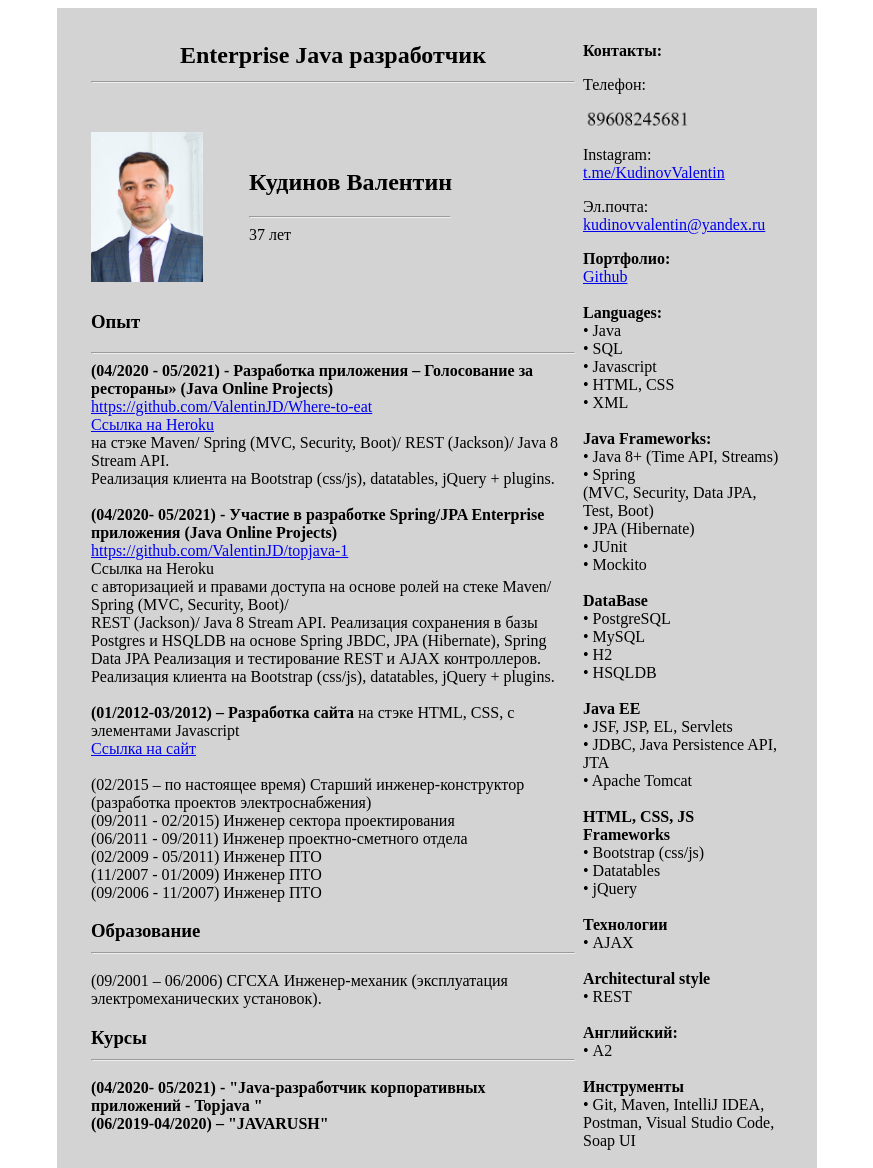
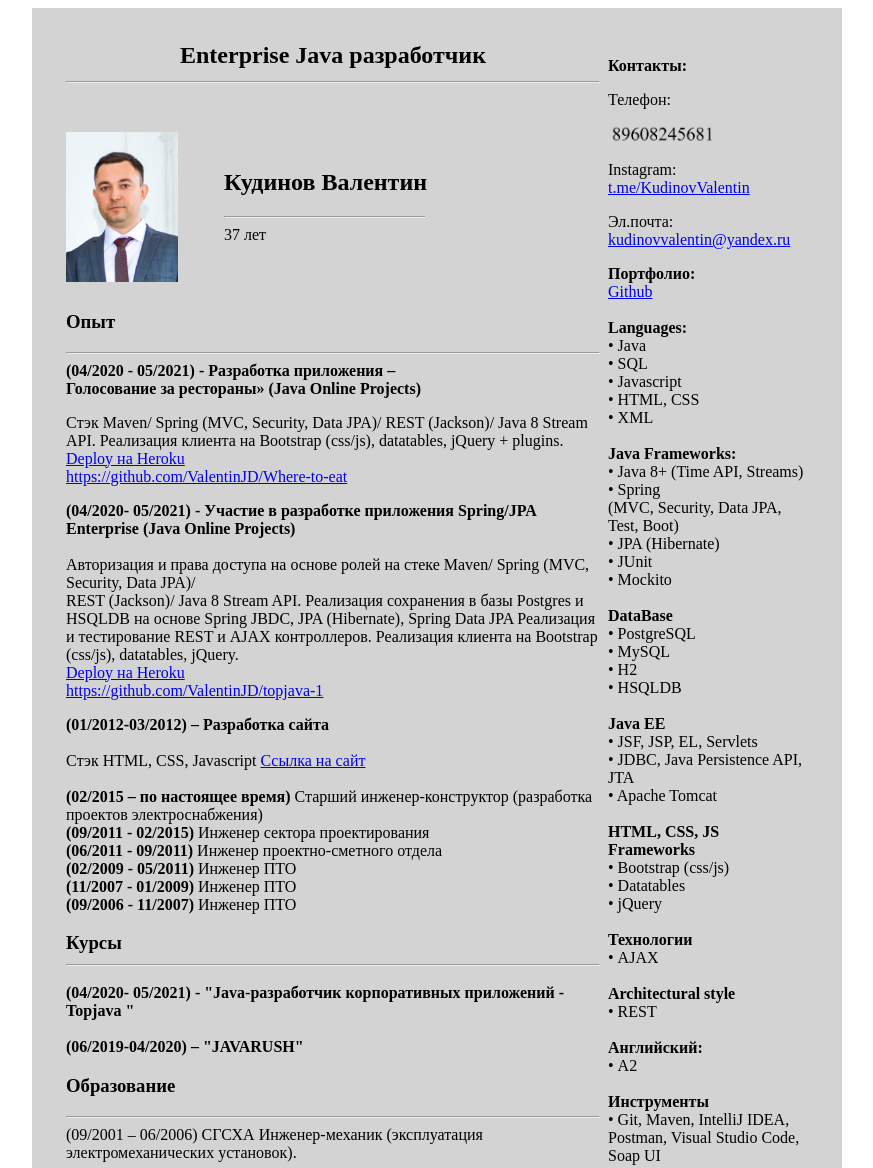
Before and after one commit to ValentinJD/ValentinJD.github.io, a plain HTML site: page index.html in a window 1280 px wide. Shown: the whole page, without its empty margins (203-1076 px from the left). Drawn offline with Linux system fonts and the light colour scheme.

Commit message:
Add files via upload

```diff
--- a/index.html
+++ b/index.html
@@ -91,45 +91,51 @@
                 <hr>
 
 
-                <b>(04/2020 - 05/2021) - Разработка приложения – Голосование за рестораны» (Java Online
-                    Projects)</b><br>
-                <a href="https://github.com/ValentinJD/Where-to-eat">https://github.com/ValentinJD/Where-to-eat</a><br>
-                <a href="http://wheretoeat-2021.herokuapp.com/">Ссылка на Heroku</a><br>
-                на стэке Maven/ Spring (MVC, Security, Boot)/ REST (Jackson)/ Java 8 Stream API.<br>
-                Реализация клиента на Bootstrap (css/js), datatables, jQuery + plugins.
-                <br> <br>
-                <b>(04/2020- 05/2021) - Участие в разработке Spring/JPA Enterprise приложения (Java Online Projects)</b>
-                <a href="https://github.com/ValentinJD/topjava-1">https://github.com/ValentinJD/topjava-1</a><br
-                <a href="http://topjava-2021.herokuapp.com/">Ссылка на Heroku</a><br>
-                c авторизацией и правами доступа на основе ролей на стеке Maven/ Spring (MVC, Security, Boot)/ <br>
+                <b>(04/2020 - 05/2021) - Разработка приложения – <br>Голосование за рестораны» (Java Online
+                    Projects)</b>
+                <p>Cтэк Maven/ Spring (MVC, Security, Data JPA)/ REST (Jackson)/ Java 8 Stream
+                    API. Реализация клиента на Bootstrap (css/js), datatables, jQuery + plugins.
+
+                    <br><a href="http://wheretoeat-2021.herokuapp.com/">Deploy на Heroku</a><br>
+                    <a href="https://github.com/ValentinJD/Where-to-eat">https://github.com/ValentinJD/Where-to-eat</a>
+                </p>
+
+                <b><p>(04/2020- 05/2021) - Участие в разработке приложения Spring/JPA Enterprise (Java Online Projects)
+                </b><br><br>
+                Авторизация и права доступа на основе ролей на стеке Maven/ Spring (MVC, Security, Data JPA)/ <br>
                 REST (Jackson)/ Java 8 Stream API. Реализация сохранения в базы Postgres и HSQLDB на основе Spring JBDC,
                 JPA (Hibernate), Spring Data JPA Реализация и тестирование REST и AJAX контроллеров. Реализация клиента
-                на Bootstrap (css/js), datatables, jQuery + plugins.<br>
-                <br>
+                на Bootstrap (css/js), datatables, jQuery.<br>
+                <a href="http://topjava-2021.herokuapp.com">Deploy на Heroku</a><br>
+                <a href="https://github.com/ValentinJD/topjava-1">https://github.com/ValentinJD/topjava-1</a>
+                </p>
 
-                <b>(01/2012-03/2012) – Разработка сайта</b> на стэке
-                HTML, CSS, с элементами Javascript<br>
+                <b>(01/2012-03/2012) – Разработка сайта</b>
+                <br><br>Cтэк HTML, CSS, Javascript
                 <a href="http://moysait1984.narod.ru">Ссылка на сайт</a> <br>
                 <br>
-                (02/2015 – по настоящее время) Старший инженер-конструктор (разработка проектов электроснабжения)<br>
-                (09/2011 - 02/2015) Инженер сектора проектирования<br>
-                (06/2011 - 09/2011) Инженер проектно-сметного отдела<br>
-                (02/2009 - 05/2011) Инженер ПТО<br>
-                (11/2007 - 01/2009) Инженер ПТО<br>
-                (09/2006 - 11/2007) Инженер ПТО<br>
+                <b>(02/2015 – по настоящее время)</b> Старший инженер-конструктор (разработка проектов электроснабжения)<br>
+                <b>(09/2011 - 02/2015)</b> Инженер сектора проектирования<br>
+                <b>(06/2011 - 09/2011)</b> Инженер проектно-сметного отдела<br>
+                <b>(02/2009 - 05/2011)</b> Инженер ПТО<br>
+                <b>(11/2007 - 01/2009)</b> Инженер ПТО<br>
+                <b>(09/2006 - 11/2007)</b> Инженер ПТО<br>
 
-                <h3>Образование<br>
-                    <hr>
-                </h3>
-                (09/2001 – 06/2006) СГСХА Инженер-механик (эксплуатация электромеханических установок).<br>
 
                 <H3>Курсы<br>
                     <hr>
                 </H3>
 
                 <b>(04/2020- 05/2021) - "Java-разработчик корпоративных приложений - Topjava "</b><br>
+                <br>
+                <b>(06/2019-04/2020) – "JAVARUSH"</b><br>
 
-                <b>(06/2019-04/2020) – "JAVARUSH"</b><br>
+                <h3>Образование<br>
+
+                </h3>
+                <hr>
+                (09/2001 – 06/2006) СГСХА Инженер-механик (эксплуатация электромеханических установок).<br><br><br>
+
 
 
             </td>
--- a/style.css
+++ b/style.css
@@ -6,7 +6,7 @@ body {
 .a4{
     margin: auto;
     background: lightgrey;
-    width: 700px; /* Ширина слоя */
+    width: 750px; /* Ширина слоя */
     height: 1100px;
     border-width: 1px;
     padding: 30px;
```
